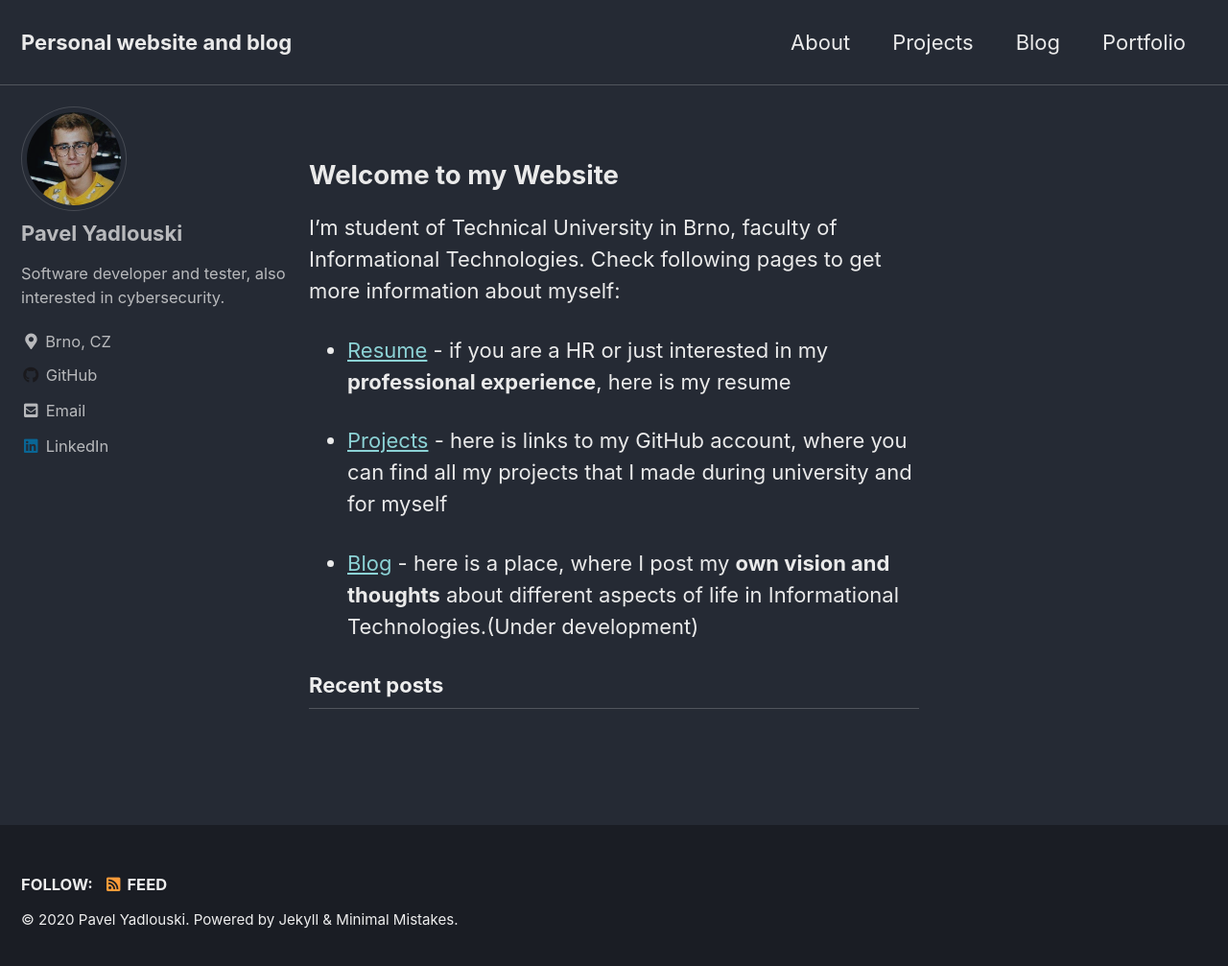
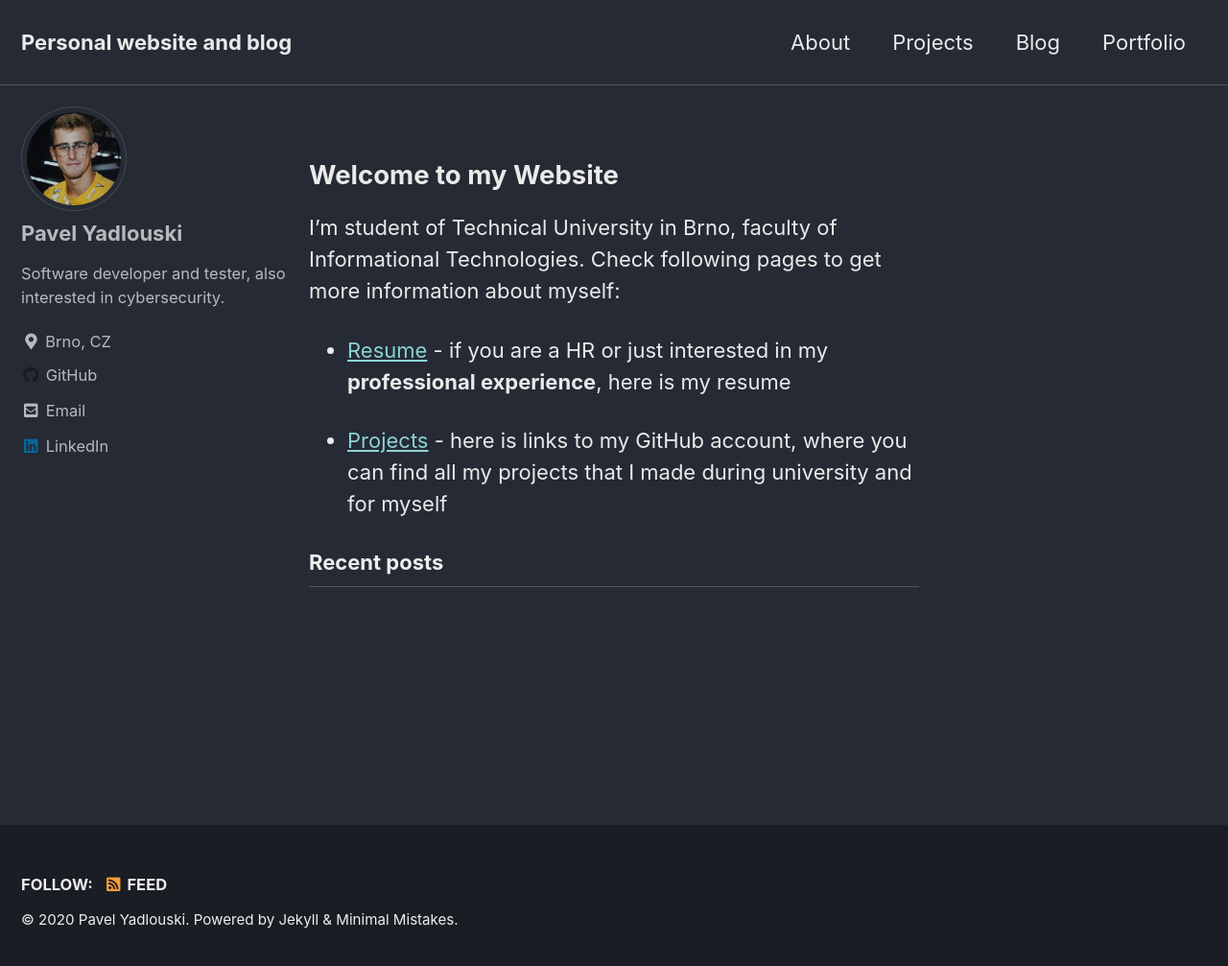
Before and after one commit to x00Pavel/x00Pavel.github.io, a Jekyll site: the page built from index.html, in a window 1280 px wide and 1015 px high. Shown: the top 1007 px of the window at 96% size. Built offline with Jekyll 4.4.1, drawn with Linux system fonts in a browser that asks for light colours; cached includes are drawn as plain includes; the list of posts is cut into pages by our own code.

Commit message:
Update index.html

```diff
--- a/index.html
+++ b/index.html
@@ -22,10 +22,4 @@ myself:
         </p>
 
     </li>
-    <li>
-        <p><a href="/blog">Blog</a> - here is a place, where I post my
-            <strong>own vision and thoughts</strong>
-            about different aspects of life in Informational Technologies.(Under development)
-        </p>
-    </li>
 </ul>
```
